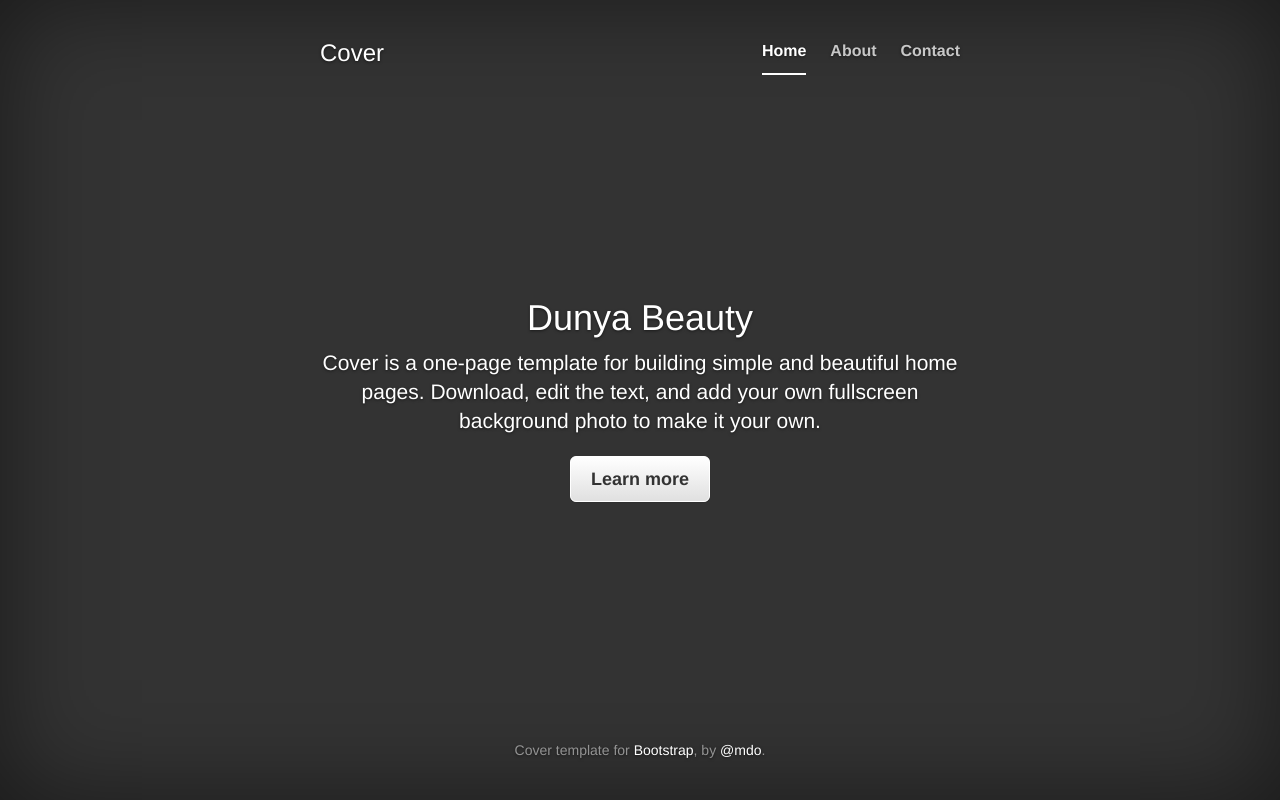
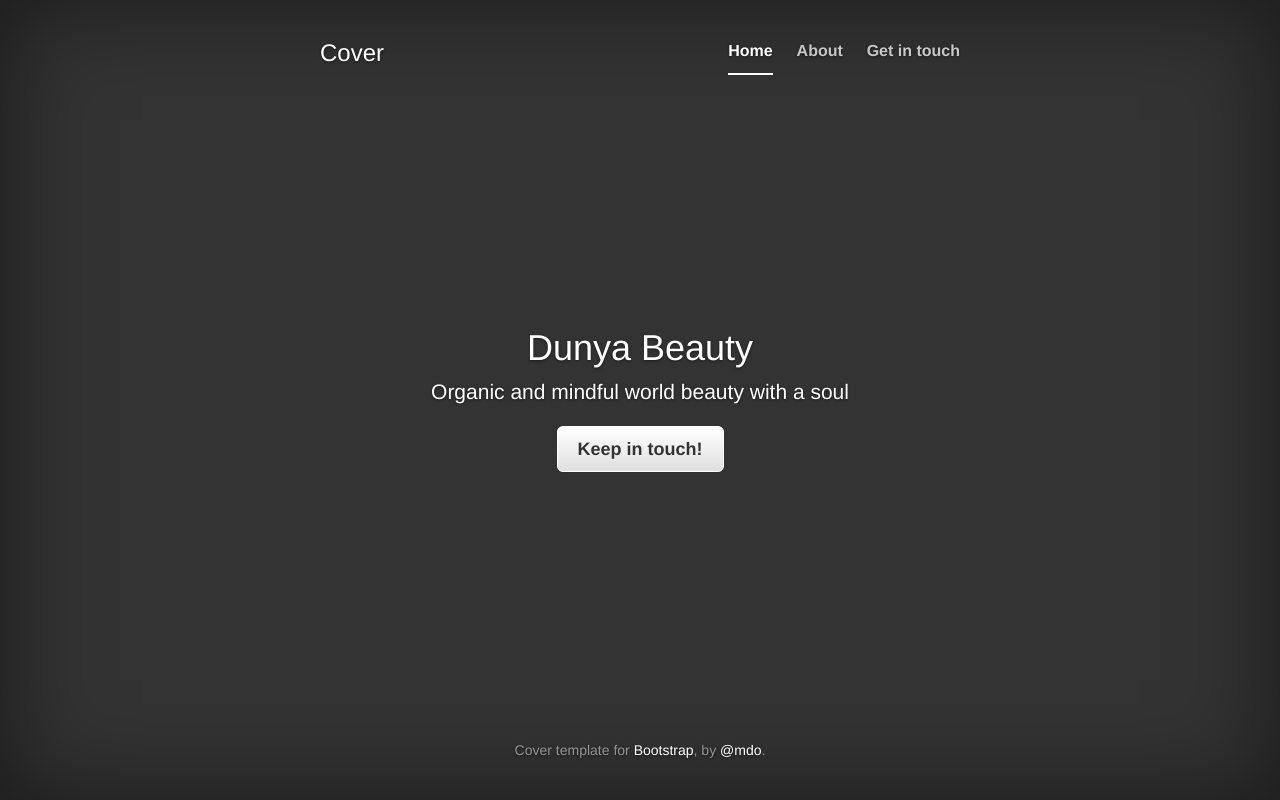
Before and after one commit to dunya-beauty/dunya-beauty.github.io, a plain HTML site: page index.html in a window 1280 px wide. Drawn offline with nearby package versions, Linux system fonts and the light colour scheme.

Commit message:
change description and contact

```diff
--- a/index.html
+++ b/index.html
@@ -49,7 +49,7 @@
                 <ul class="nav masthead-nav">
                   <li class="active"><a href="#">Home</a></li>
                   <li><a href="#">About</a></li>
-                  <li><a href="#">Contact</a></li>
+                  <li><a href="#">Get in touch</a></li>
                 </ul>
               </nav>
             </div>
@@ -57,9 +57,9 @@
 
           <div class="inner cover">
             <h1 class="cover-heading">Dunya Beauty</h1>
-            <p class="lead">Cover is a one-page template for building simple and beautiful home pages. Download, edit the text, and add your own fullscreen background photo to make it your own.</p>
+            <p class="lead">Organic and mindful world beauty with a soul</p>
             <p class="lead">
-              <a href="#" class="btn btn-lg btn-default">Learn more</a>
+              <a href="#" class="btn btn-lg btn-default">Keep in touch!</a>
             </p>
           </div>
 
```
